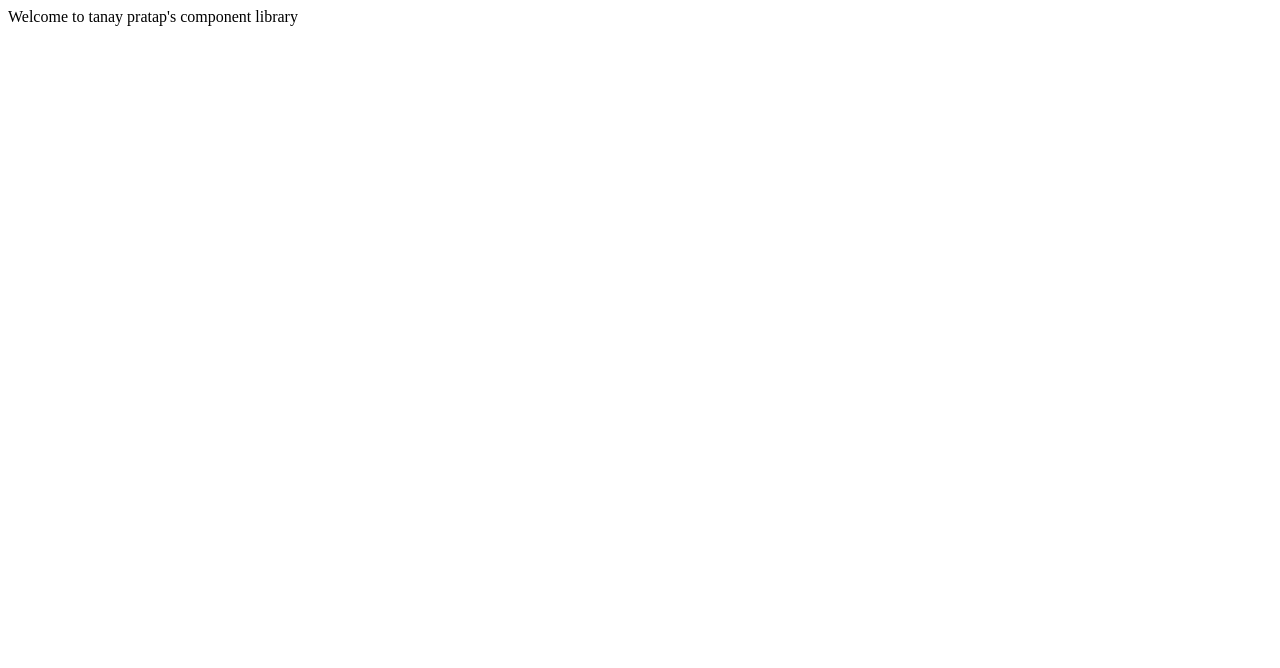
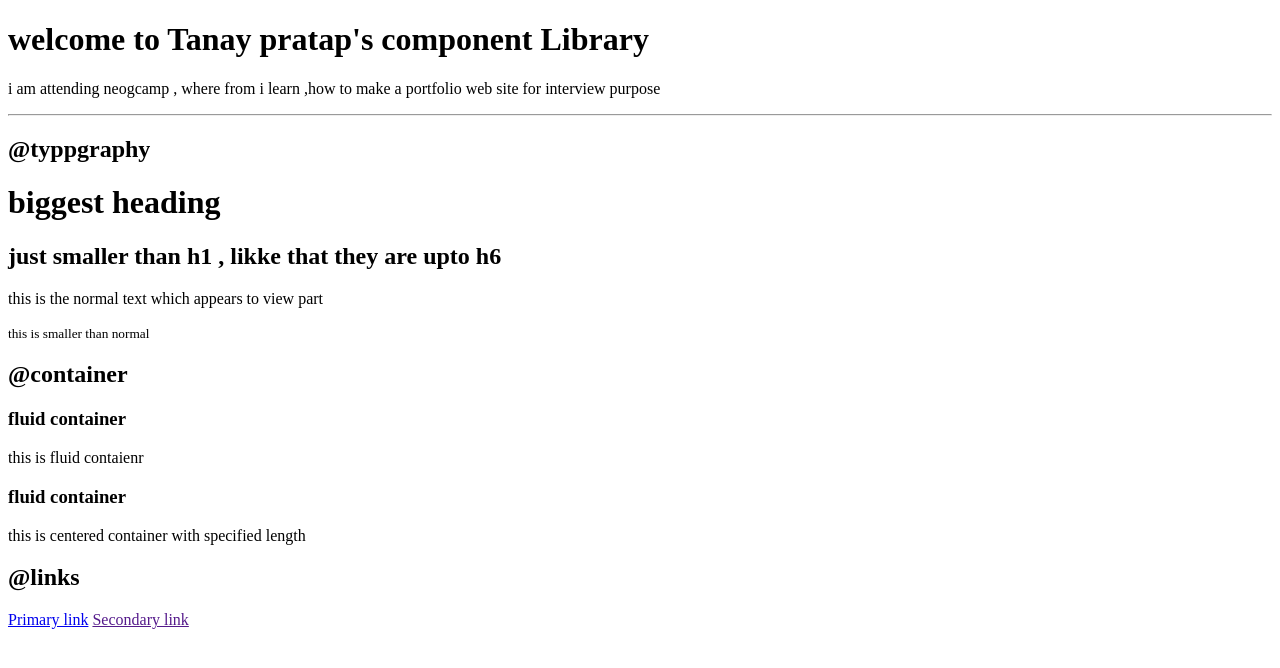
Before and after one commit to ritikkamboj/neogcamp-lesson-3, a plain HTML site: page index.html in a window 1280 px wide. Drawn offline with Linux system fonts and the light colour scheme.

Commit message:
upto links

```diff
--- a/index.html
+++ b/index.html
@@ -7,7 +7,28 @@
     <title>Component Library</title>
 </head>
 <body>
-    Welcome to tanay pratap's component library
+<h1>welcome to Tanay pratap's component Library</h1>
+<p>i am attending neogcamp , where from i learn ,how to make a portfolio web site for interview purpose </p>
+
+<hr>
+<h2>@typpgraphy</h2>
+<h1>biggest heading </h1>
+<h2>just smaller than h1 , likke that they are upto h6</h2>
+<p>this is the normal text which appears to view part </p>
+<small>this is smaller than normal </small>
+<h2>@container</h2>
+<h3>fluid container </h3>
+
+<div>this is fluid contaienr </div>
+<h3>fluid container </h3>
+<div>this is centered container with specified length</div>
+
+<h2>@links</h2>
+<a href="#">Primary link</a>
+<a href="">Secondary link </a>
+
+
+
 
 </body>
 </html>
```
